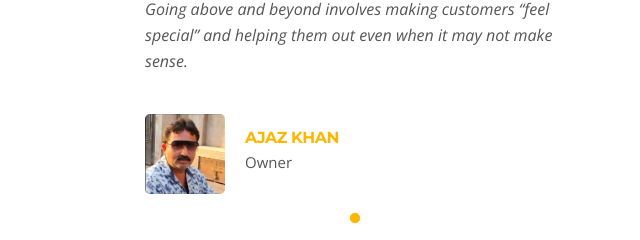
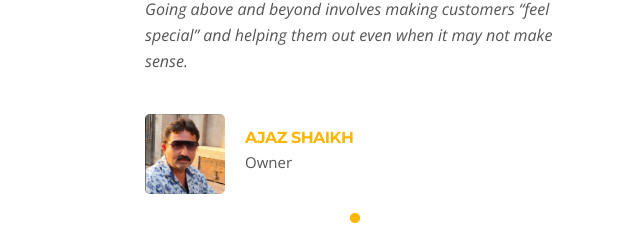
Before and after one commit to ayman-sys/indokitchentrolley, a plain HTML site: page index.html in a window 1280 px wide. Shown: the part 2559-2799 px from the top of the page, 0-640 px from the left. Drawn offline with nearby package versions, Linux system fonts and the light colour scheme; some packages are replaced by stand-ins of ours.

Commit message:
Update index.html

```diff
--- a/index.html
+++ b/index.html
@@ -452,7 +452,7 @@
                     <div class="quote-item-footer">
                       <img loading="lazy" class="testimonial-thumb" src="images/clients/testimonial1.png" alt="testimonial">
                       <div class="quote-item-info">
-                          <h3 class="quote-author">Ajaz Khan</h3>
+                          <h3 class="quote-author">Ajaz Shaikh</h3>
                           <span class="quote-subtext">Owner</span>
                       </div>
                     </div>
```
